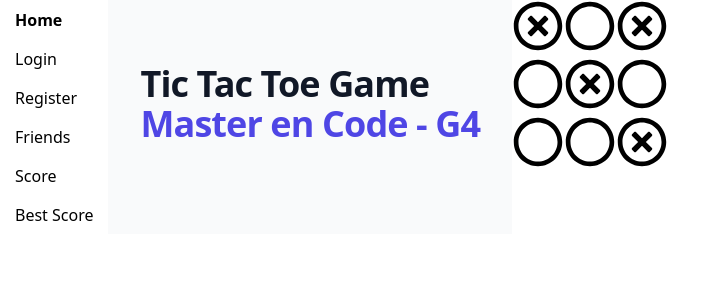
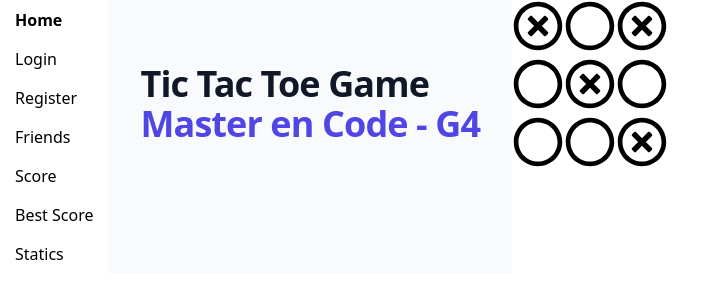
Before and after one commit to oicrruf/fe-ttt, a React (Create React App) app: page / in a window 1280 px wide. Shown: the top 300 px of the page, without its empty margins (0-715 px from the left). Built offline with nearby package versions, Linux system fonts and the light colour scheme.

Commit message:
feat: add routes statics

```diff
--- a/src/App.js
+++ b/src/App.js
@@ -49,6 +49,11 @@ export default function App() {
                 Best Score
               </NavLink>
             </li>
+            <li className="link">
+              <NavLink exact to="/statics" activeClassName="-active">
+                Statics
+              </NavLink>
+            </li>
           </ul>
         </nav>
 
```
Also changed, not shown: 2 other files (tests, documents, lock files or other folders).
